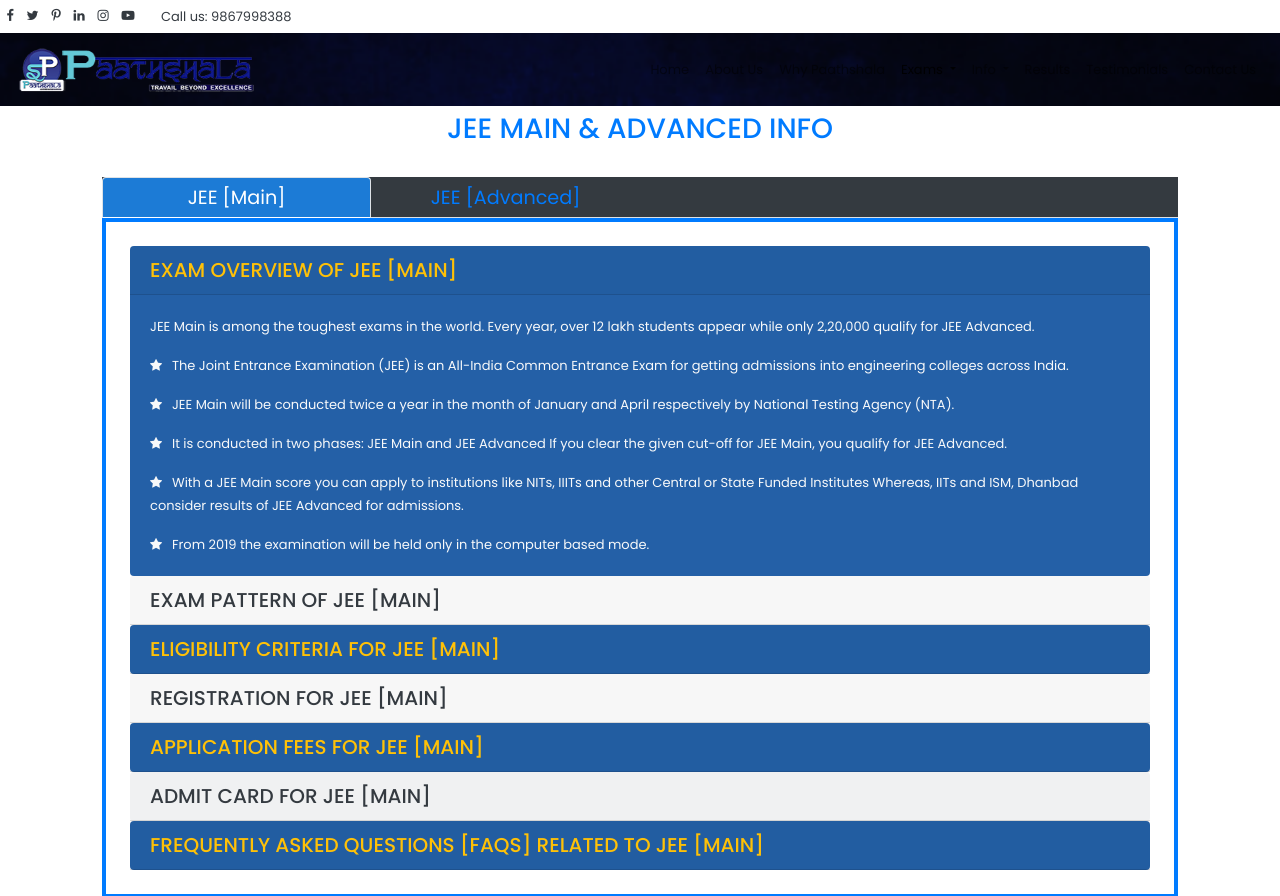
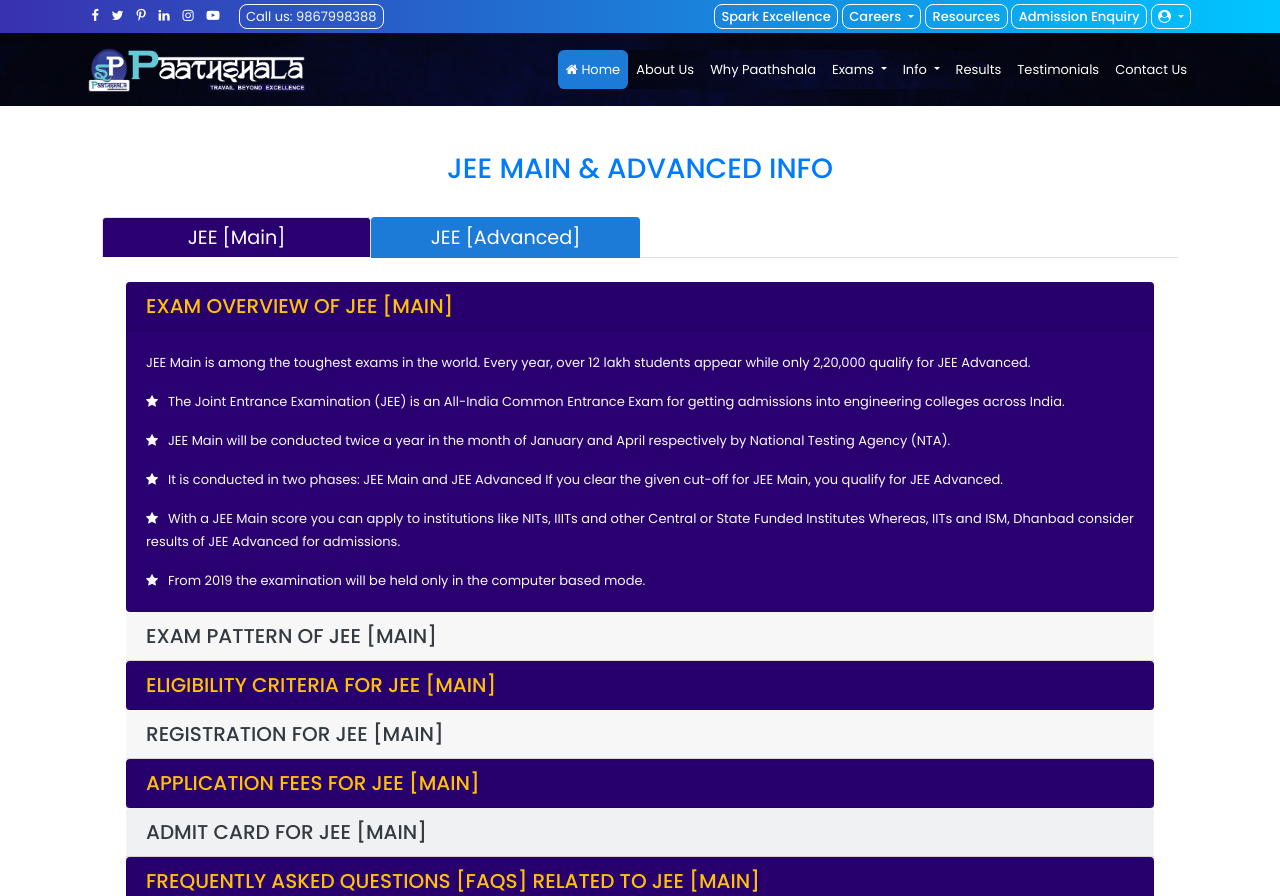
Before and after one commit to pedeveloper2019/Paathshalaiit-whiteTheme, a plain HTML site: page jee-exam.html in a window 1280 px wide. Shown: the top 896 px of the page. Drawn offline with nearby package versions, Linux system fonts and the light colour scheme.

Commit message:
Added header to jee page

```diff
--- a/assets/css/style.css
+++ b/assets/css/style.css
@@ -19,7 +19,8 @@
 }
 .bg-deepblue
 {
-    background: #2460A7FF;
+    /* background: #2460A7FF; */
+    background:#2a0071;
 }
 .bg-coffee{
     background: #D9B48FFF;
@@ -366,11 +367,13 @@ nav > div a.nav-item.nav-link.active:after
 nav > div a.nav-item.nav-link{
     font-size: 1.5vw;
     vertical-align: top;
+    background: rgb(28, 123, 214);
+    color:white !important;
 }
 
 nav > div a.nav-item.nav-link.active{
     /* border:5px solid #007bff; */
-    background: rgb(28, 123, 214);
+    background: #2a0071;
     color:white !important;
 }
 .card{
--- a/jee-exam.html
+++ b/jee-exam.html
@@ -42,37 +42,55 @@
             <li><a href="#">SPARK EXCELLENCE</a></li>
         </ul>
     </div>
-    <div class="top-nav text-dark">
+    <div class="top-nav text-light my-gradient">
+        <div class="container">
             <ul class="list-inline">
                 <li class="list-inline-item top-icons">
-                <a title="Paathshala Facebook"><i class="fa fa-facebook"></i></a>
+                    <a href="https://www.facebook.com/paathshala.iit.neet/" target="_blank"
+                        title="Paathshala Facebook"><i class="fa fa-facebook"></i></a>
                 </li>
                 <li class="list-inline-item top-icons">
-                <a title="Paathshala Twitter"><i class="fa fa-twitter"></i></a>
+                    <a href="https://twitter.com/paathshalaedu" target="_blank" title="Paathshala Twitter"><i
+                            class="fa fa-twitter"></i></a>
                 </li>
                 <li class="list-inline-item top-icons">
-                <a title="Paathshala Pinterest"><i class="fa fa-pinterest-p"></i></a>
+                    <a href="https://in.pinterest.com/paathshalaeducation/" target="_blank"
+                        title="Paathshala Pinterest"><i class="fa fa-pinterest-p"></i></a>
                 </li>
                 <li class="list-inline-item top-icons">
-                <a title="Paathshala LinkedIn"><i class="fa fa-linkedin"></i></a>
+                    <a href="https://www.linkedin.com/company/paathshalaeducation" target="_blank"
+                        title="Paathshala LinkedIn"><i class="fa fa-linkedin"></i></a>
                 </li>
                 <li class="list-inline-item top-icons">
-                <a title="Paathshala Instagram"><i class="fa fa-instagram"></i></a>
+                    <a href="https://www.instagram.com/paathshalaeducation/" target="_blank"
+                        title="Paathshala Instagram"><i class="fa fa-instagram"></i></a>
                 </li>
                 <li class="list-inline-item top-icons">
-                <a title="Paathshala Youtube"><i class="fa fa-youtube-play"></i></a>
+                    <a href="https://www.youtube.com/channel/UCopx_HVHbnrCeYDD7xwjWQw" target="_blank"
+                        title="Paathshala Youtube"><i class="fa fa-youtube-play"></i></a>
                 </li>
                 <li class="list-inline-item top-contact">Call us: 9867998388</li>
-            <li class="list-inline-item top-links" style="border-right:none;">
-                <a href="enquiry.html" style="border-right:none;">ADMISSION ENQUIRY</a>
+                <li class="dropdown top-links">
+                    <a class="dropdown-toggle" href="#" id="navbarDropdown" role="button" data-toggle="dropdown"
+                        aria-haspopup="true" aria-expanded="false">
+                        <i class="fa fa-user-circle"></i>
+                    </a>
+                    <div class="dropdown-menu animated fadeIn" aria-labelledby="navbarDropdown">
+                        <a class="dropdown-item hvr-forward" href="#">Log In </a>
+                        <a class="dropdown-item hvr-forward" href="#">Sign In</a>
+                        <!-- <div class="dropdown-divider"></div> -->
+                    </div>
                 </li>
                 <li class="list-inline-item top-links">
-                <a href="resources.html">RESOURCES</a>
+                    <a href="enquiry.html">Admission Enquiry</a>
                 </li>
-            <li class="dropdown top-links text-dark">
+                <li class="list-inline-item top-links">
+                    <a href="resources.html">Resources</a>
+                </li>
+                <li class="dropdown top-links">
                     <a class="dropdown-toggle" href="#" id="navbarDropdown" role="button" data-toggle="dropdown"
                         aria-haspopup="true" aria-expanded="false">
-                    CAREERS
+                        Careers
                     </a>
                     <div class="dropdown-menu animated fadeIn" aria-labelledby="navbarDropdown">
                         <a class="dropdown-item hvr-forward" href="#"> Physics Professor</a>
@@ -85,9 +103,10 @@
                         <a class="dropdown-item hvr-forward" href="#">Admissions Counsellor</a>
                     </div>
                 </li>
-            <li class="list-inline-item top-links"><a href="#">SPARK EXCELLENCE</a></li>
+                <li class="list-inline-item top-links"><a href="#">Spark Excellence</a></li>
             </ul>
             <div id="top-toggle"><i class="fa fa-bars"></i></div>
+        </div>
     </div>
     <div class="navCollapse bg-light">
         <ul class="list-unstyled text-center pt-3">
@@ -133,14 +152,17 @@
             </li>
         </ul>
     </div>
-    <nav class="navbar navbar-expand-lg navbar-light fixed-top">
+    <nav class="navbar navbar-expand-lg navbar-dark fixed-top">
+        <div class="container">
             <a class="navbar-brand">
-            <img src="assets/images/logo/ps.png" style="height: 6vh">
+                <img src="assets/images/logo/whitelLogo-Paathshala.png" style="height: 6vh">
             </a>
-        <div id="my-nav" class=" collapse navbar-collapse">
-            <ul class="navbar-nav ml-auto">
-                <li class="nav-item">
-                    <a class="nav-link" href="index.html">Home<span class="sr-only">(current)</span></a>
+            <div id="my-nav" class="collapse navbar-collapse">
+                <ul id="top-navigation" class="navbar-nav ml-auto">
+                    <li class="nav-item active">
+                        <a class="nav-link" href="index.html"><i class="fa fa-home"></i>
+                            Home
+                        </a>
                     </li>
                     <li class="nav-item">
                         <a class="nav-link" href="about-us.html">About Us</a>
@@ -148,13 +170,13 @@
                     <li class="nav-item">
                         <a class="nav-link" href="why-paathshala.html">Why Paathshala</a>
                     </li>
-                <li class="nav-item dropdown active">
+                    <li class="nav-item dropdown">
                         <a class="nav-link dropdown-toggle" href="#" id="navbarDropdown" role="button"
                             data-toggle="dropdown" aria-haspopup="true" aria-expanded="false">
                             Exams
                         </a>
                         <div class="dropdown-menu animated fadeIn" aria-labelledby="navbarDropdown">
-                        <a class="dropdown-item hvr-forward active" href="jee-exam.html">JEE MAIN & ADVANCED</a>
+                            <a class="dropdown-item hvr-forward" href="jee-exam.html">JEE MAIN & ADVANCED</a>
                             <a class="dropdown-item hvr-forward" href="bitsat-cet.html">BITSAT, CET</a>
                             <!-- <div class="dropdown-divider"></div> -->
                             <a class="dropdown-item hvr-forward" href="neet-aiims-jipmer.html">NEET, AIIMS, JIPMER</a>
@@ -188,21 +210,22 @@
                 </ul>
             </div>
             <div id="navCollapsebtn" class="nav-item togglebtn"><i class="fa fa-bars"></i></div>
+        </div>
     </nav>
     <!-- Header End -->
     <!-- Details Of Exam -->
-    <div style="padding-top:10vh;">
+    <div style="padding-top:15vh;">
         <div class="container" id="workshoptabs">
             <h3 class="text-primary text-center">JEE Main & Advanced Info</h3><br>
             <nav>
-                <div class="nav nav-tabs bg-dark wow slideInUp" id="nav-tab" role="tablist">
+                <div class="nav nav-tabs wow slideInUp" id="nav-tab" role="tablist">
                     <a class="nav-item nav-link text-primary active" id="nav-home-tab" data-toggle="tab" href="#nav-home"
                         role="tab" aria-controls="nav-home" aria-selected="true">JEE [Main]</a>
                     <a class="nav-item nav-link text-primary" id="nav-profile-tab" data-toggle="tab" href="#nav-profile"
                         role="tab" aria-controls="nav-profile" aria-selected="false">JEE [Advanced]</a>
                 </div>
             </nav>
-            <div class="tab-content" id="nav-tabContent" style="border:4px solid #007bff;">
+            <div class="tab-content" id="nav-tabContent">
                 <div class="tab-pane fade show active text-dark p-4 wow slideInUp" id="nav-home" role="tabpanel"
                     aria-labelledby="nav-home-tab">
                     <div id="accordion">
```
Lines whose indentation alone changed are shown as unchanged.
